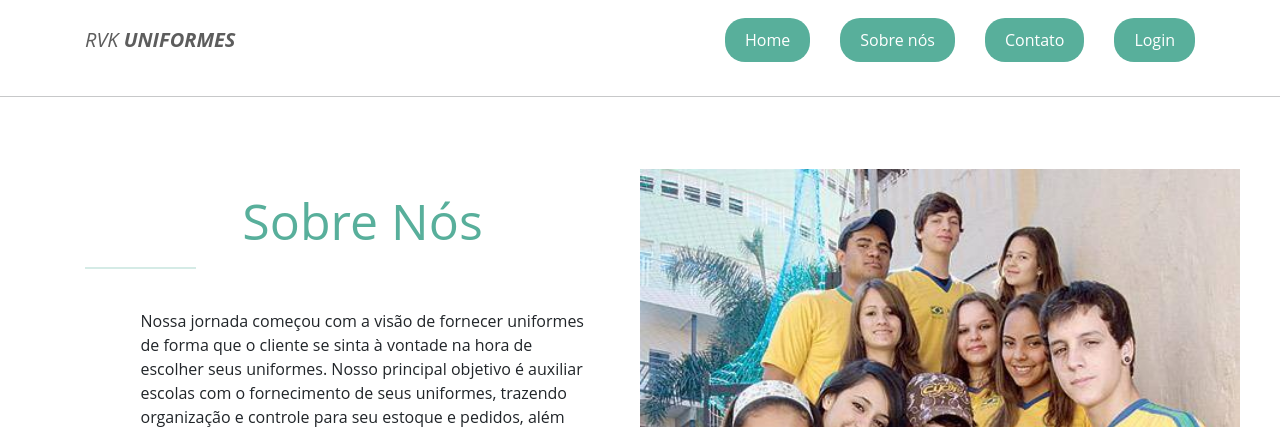
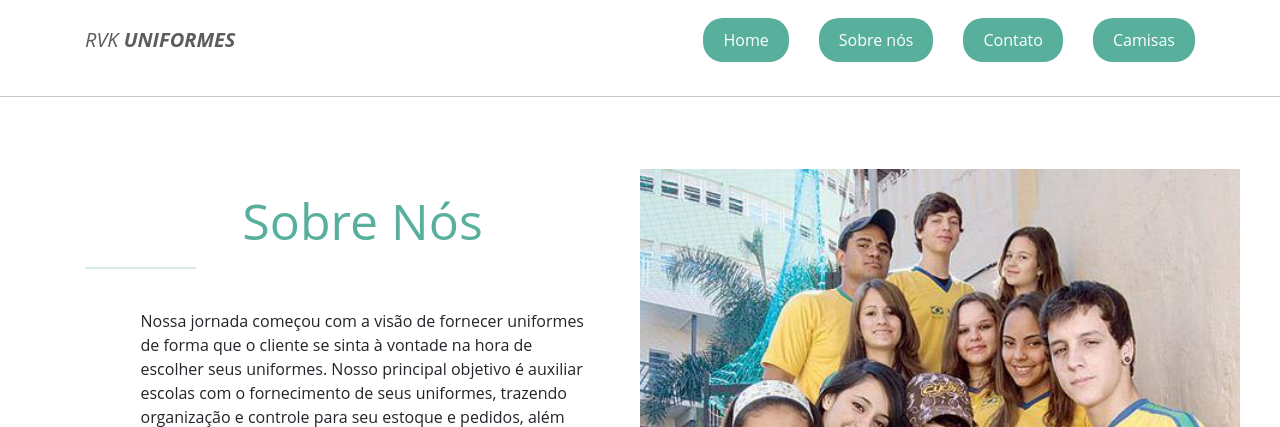
Before and after one commit to Victoonix/PIT-Uniformes, a PHP site: page /about.php in a window 1280 px wide. Shown: the top 427 px of the page. Run offline with PHP 8.4, Linux system fonts and the light colour scheme; the visitor is signed in with stand-in values (Sample User, id 1).

Commit message:
Consertei um pequeno erro
+ Botão de login/uniformes nas paginas contact.php e about.php

```diff
--- a/PIT-Uniformes/about.php
+++ b/PIT-Uniformes/about.php
@@ -21,7 +21,10 @@
                   <a href="index.php"><li>Home</li></a>
                   <a href="about.php"><li>Sobre nós</li></a>
                   <a href="contact.php"><li>Contato</li></a>
-                  <a href="pagLogin.php"><li>Login</li></a>
+                  <?php session_start();
+                  if (isset($_SESSION['login']) && $_SESSION['login'] === true)
+                  {echo '<a href="vendas.php"><li>Camisas</li></a>';}
+                  else {echo '<a href="pagLogin.php"><li>Login</li></a>';} ?>
                 </ul>
               </div>
             </header>
--- a/PIT-Uniformes/contact.php
+++ b/PIT-Uniformes/contact.php
@@ -19,7 +19,10 @@
                   <a href="index.php"><li>Home</li></a>
                   <a href="about.php"><li>Sobre nós</li></a>
                   <a href="contact.php"><li>Contato</li></a>
-                  <a href="pagLogin.php"><li>Login</li></a>
+                  <?php session_start();
+                  if (isset($_SESSION['login']) && $_SESSION['login'] === true)
+                  {echo '<a href="vendas.php"><li>Camisas</li></a>';}
+                  else {echo '<a href="pagLogin.php"><li>Login</li></a>';} ?>
                 </ul>
               </div>
             </header>
```
